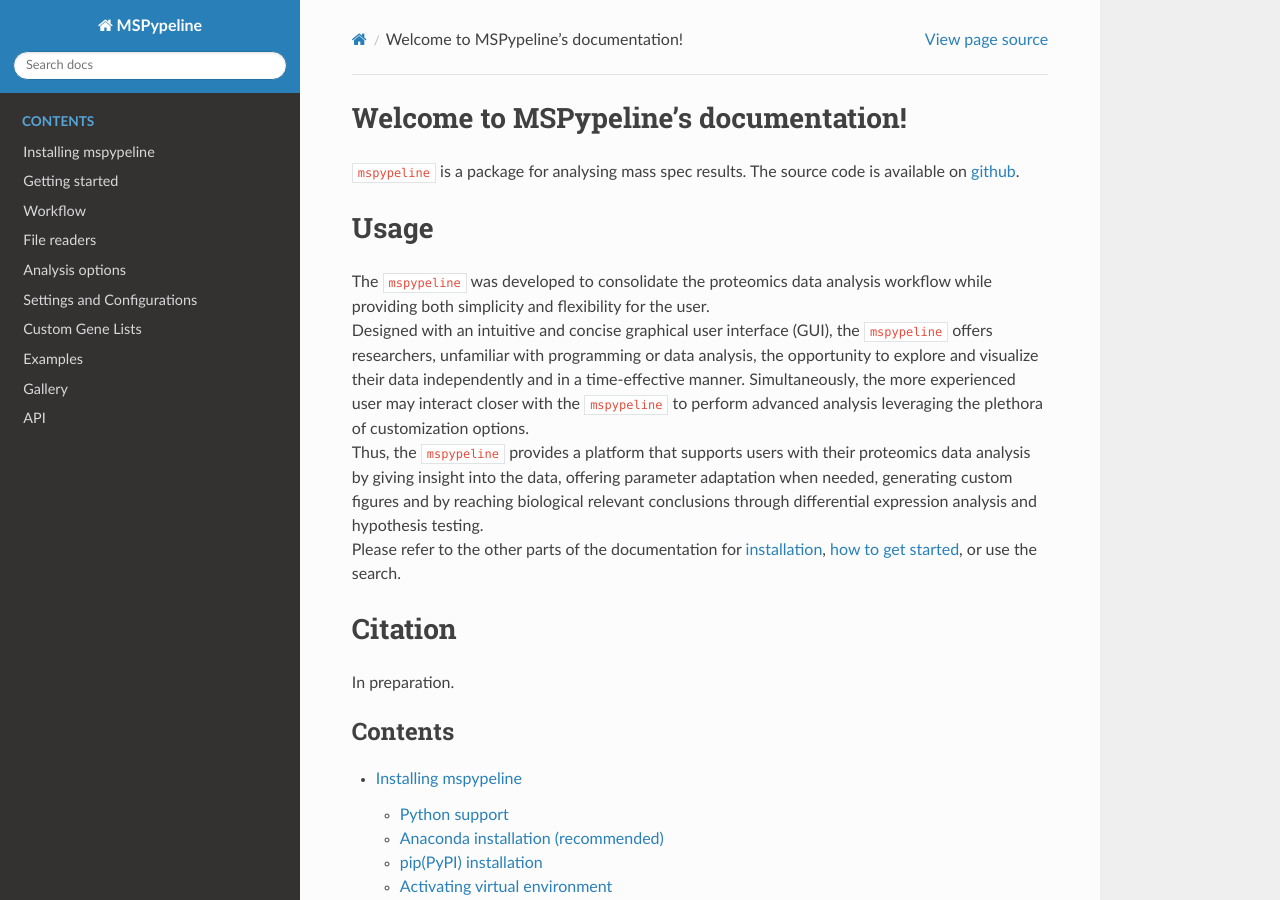
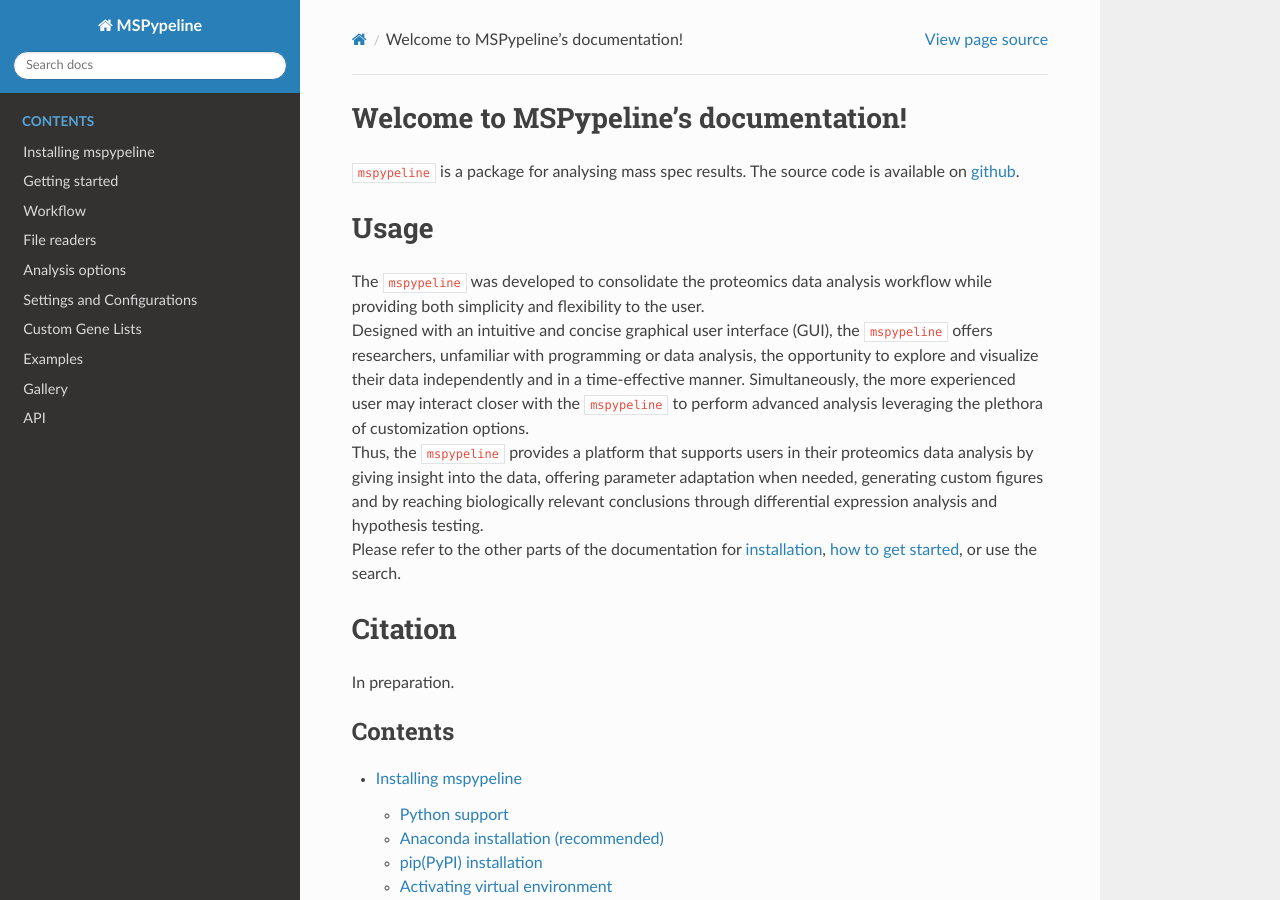
Before and after one commit to siheming/mspypeline, a Sphinx documentation site: the page built from doc/source/index.rst, in a window 1280 px wide and 900 px high. Built offline with Sphinx 7.4.7 and the Read the Docs theme 2.0.0, drawn with Linux system fonts in a browser that asks for light colours.

Commit message:
Update index.rst

```diff
--- a/doc/source/index.rst
+++ b/doc/source/index.rst
@@ -12,13 +12,13 @@ The source code is available on `github <https://github.com/siheming/mspypeline/
 Usage
 =====
 | The ``mspypeline`` was developed to consolidate the proteomics data analysis workflow while providing both simplicity
-  and flexibility for the user.
+  and flexibility to the user.
 | Designed with an intuitive and concise graphical user interface (GUI), the ``mspypeline`` offers researchers,
   unfamiliar with programming or data analysis, the opportunity to explore and visualize their data independently and in
   a time-effective manner. Simultaneously, the more experienced user may interact closer with the ``mspypeline`` to
   perform advanced analysis leveraging the plethora of customization options.
-| Thus, the ``mspypeline`` provides a platform that supports users with their proteomics data analysis by giving insight
-  into the data, offering parameter adaptation when needed, generating custom figures and by reaching biological
+| Thus, the ``mspypeline`` provides a platform that supports users in their proteomics data analysis by giving insight
+  into the data, offering parameter adaptation when needed, generating custom figures and by reaching biologically
   relevant conclusions through differential expression analysis and hypothesis testing.
 | Please refer to the other parts of the documentation for :ref:`installation <installation>`,
   :ref:`how to get started <get-started>`, or use the search.
```
